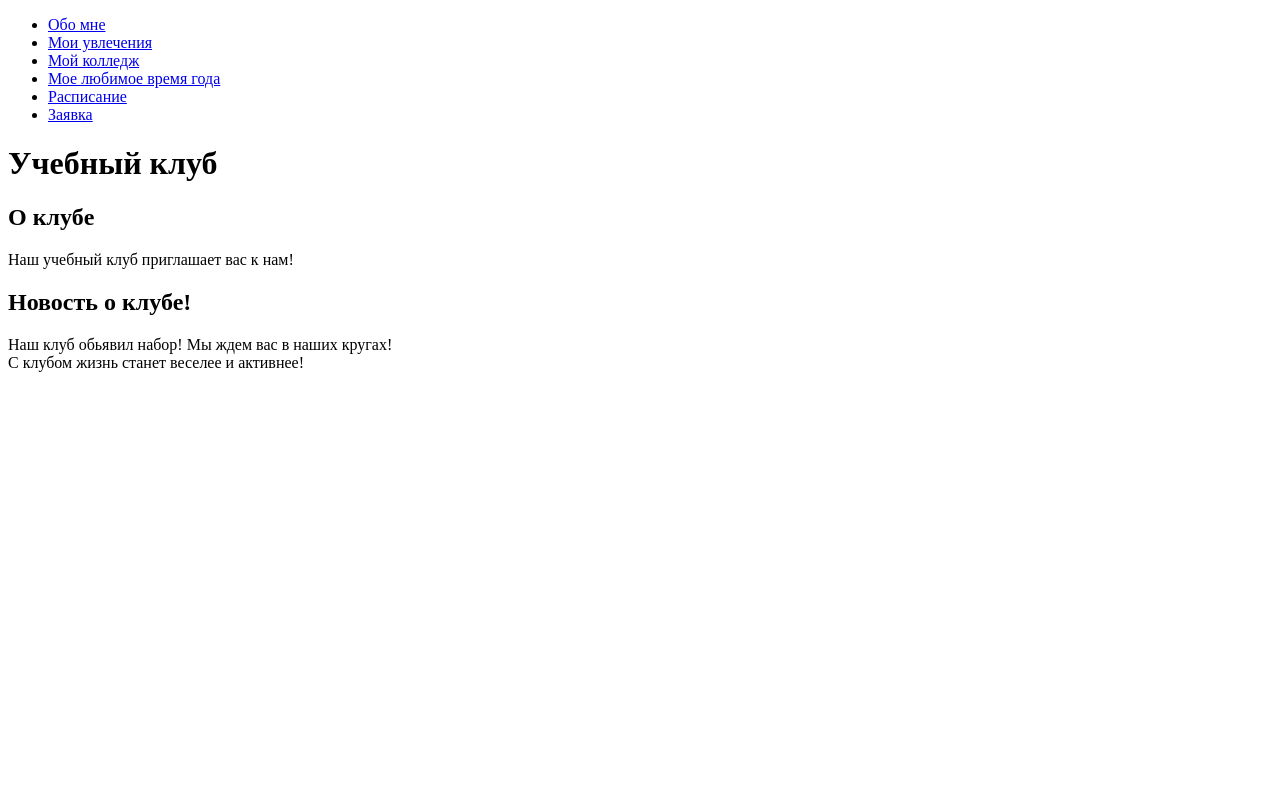
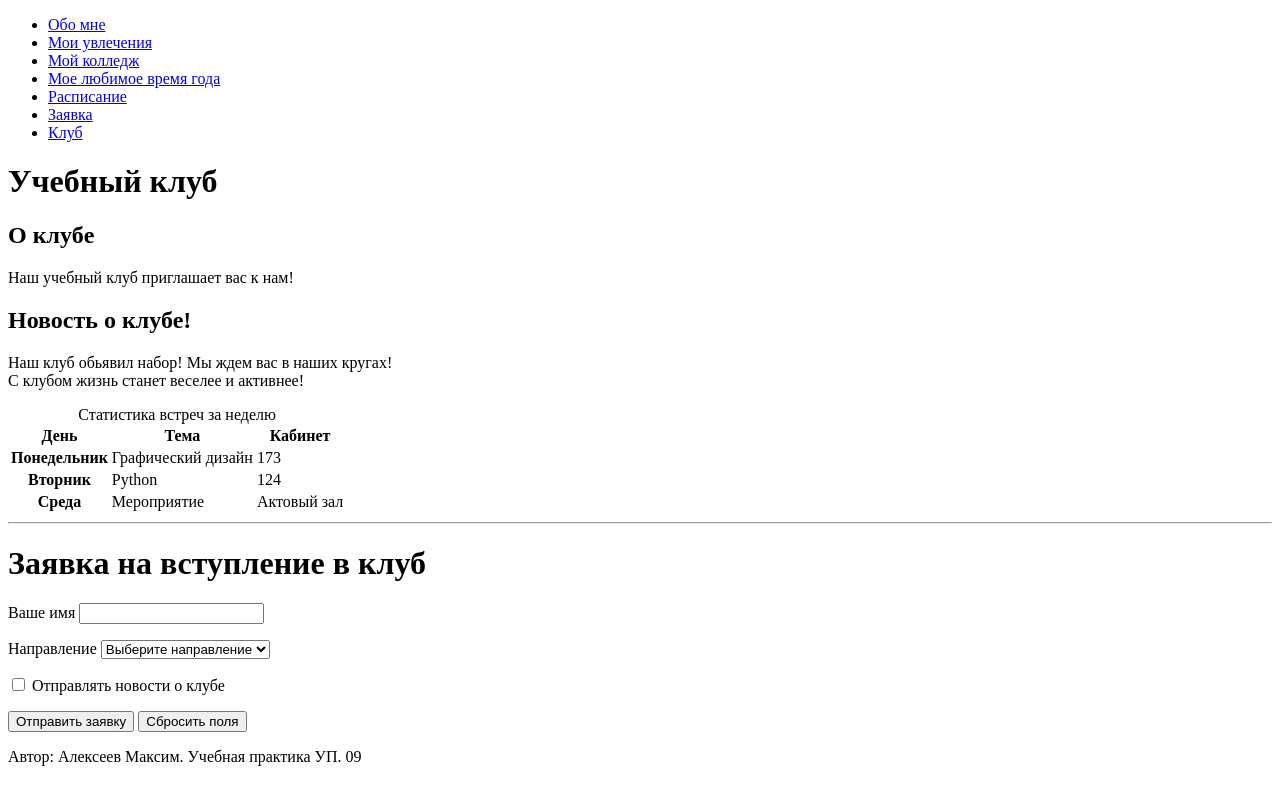
Before and after one commit to siziemvp/uchebnaya-praktika, a plain HTML site: page about-me/club.html in a window 1280 px wide. Drawn offline with Linux system fonts and the light colour scheme.

Commit message:
Add semantic layout and club page

```diff
--- a/about-me/club.html
+++ b/about-me/club.html
@@ -1,5 +1,5 @@
 <!DOCTYPE html>
-<html lang="en">
+<html lang="ru">
 <head>
     <meta charset="UTF-8">
     <meta name="viewport" content="width=device-width, initial-scale=1.0">
@@ -15,20 +15,77 @@
               <li><a href="season.html">Мое любимое время года</a></li>
               <li><a href="schedule.html">Расписание</a></li>
               <li><a href="application.html">Заявка</a></li>
+              <li><a href="club.html">Клуб</a></li>
             </ul>
           </nav>
     </header>
     <main>
         <h1>Учебный клуб</h1>
+        <section>
         <h2>О клубe</h2>
         <p>Наш учебный клуб приглашает вас к нам!</p>
+        </section>
+    <section>
         <h2>Новость о клубе!</h2>
         <p>Наш клуб обьявил набор! Мы ждем вас в наших кругах!<br>С клубом жизнь станет веселее и активнее!</p>
+</section>
         <table>
-            <caption></caption>
-
+            <caption class="capt">Статистика встреч за неделю</caption>
+        <thead>
+            <tr>
+                <th scope="col">День</th>
+                <th scope="col">Тема</th>
+                <th scope="col">Кабинет</th>
+            </tr>
+        </thead>
+        <tbody>
+            <tr>
+                <th rowspan="1" scope="rowgroup">Понедельник</th>
+                <td>Графический дизайн</td>
+                <td>173</td>
+            </tr>
+        </tbody>
+        <tbody>
+            <tr>
+                <th rowspan="1" scope="rowgroup">Вторник</th>
+                <td>Python</td>
+                <td>124</td>
+            </tr>
+        </tbody>
+        <tbody>
+            <tr>
+                <th rowspan="1" scope="rowgroup">Среда</th>
+                <td>Мероприятие</td>
+                <td>Актовый зал</td>
+            </tr>
+        </tbody>
         </table>
-    </main>
-
+        <hr>
+        <h1>Заявка на вступление в клуб</h1>
+        <form action="club.html" method="get">
+            <p>
+                <label for="student">Ваше имя</label>
+                <input id="student" name="student" type="text" minlength="2" required>
+            </p>
+            <p>
+                <label for="topic">Направление</label>
+                <select id="topic" name="topic" required>
+                    <option value="">Выберите направление</option>
+                    <option value="html">HTML</option>
+                    <option value="git">Git</option>
+                    <option value="python">Python</option>
+                </select>
+            </p>
+            <p>
+                <input id="reminder" name="reminder" type="checkbox" value="yes">
+                <label for="reminder">Отправлять новости о клубе</label>
+            </p>
+            <button type="submit">Отправить заявку</button>
+            <button type="reset">Сбросить поля</button>
+            </form>
+        </main>
+            <footer class="page-footer">
+                <p>Автор: Алексеев Максим. Учебная практика УП. 09</p>
+            </footer>
 </body>
 </html>
```
Also changed, not shown: about-me/application.html (+1 -0 lines), about-me/college.html (+2 -2 lines), about-me/hobby.html (+1 -0 lines), about-me/index.html (+1 -0 lines), about-me/schedule.html (+1 -0 lines), about-me/season.html (+13 -0 lines).
